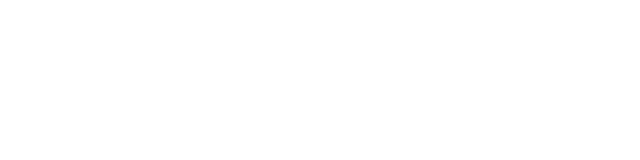
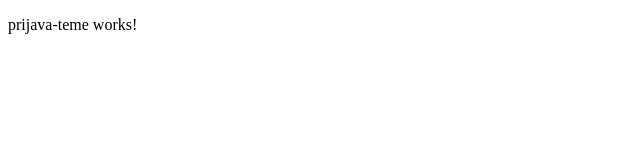
Before and after one commit to IvanaaVasic/MasterPrijava, an Angular app: page /prijava in a window 1280 px wide. Before the commit this address led to /. Shown: the top 160 px of the page, without its empty margins (0-640 px from the left). Built offline with nearby package versions, Linux system fonts and the light colour scheme.

Commit message:
Komponenta prijava teme

```diff
--- a/src/app/app-routing.module.ts
+++ b/src/app/app-routing.module.ts
@@ -1,10 +1,12 @@
 import { NgModule } from '@angular/core';
 import { RouterModule, Routes } from '@angular/router';
 import { LoginComponent } from './login/login.component';
+import { PrijavaTemeComponent } from './prijava-teme/prijava-teme.component';
 
 const routes: Routes = [
   {path: '', component: LoginComponent},
-  {path: 'login', component: LoginComponent}
+  {path: 'login', component: LoginComponent},
+  {path: 'prijava', component: PrijavaTemeComponent}
 
 ];
 
--- a/src/app/app.module.ts
+++ b/src/app/app.module.ts
@@ -5,11 +5,13 @@
 import { AppRoutingModule } from './app-routing.module';
 import { AppComponent } from './app.component';
 import { LoginComponent } from './login/login.component';
+import { PrijavaTemeComponent } from './prijava-teme/prijava-teme.component';
 
 @NgModule({
   declarations: [
     AppComponent,
-    LoginComponent
+    LoginComponent,
+    PrijavaTemeComponent
   ],
   imports: [
     BrowserModule,
--- a/src/app/login/login.component.css
+++ b/src/app/login/login.component.css
@@ -1,7 +1,9 @@
 body {
+  margin: 0 auto;
   display: flex;
   flex-direction: column;
   align-items: center;
+  background-color: #fcfbfe;
 }
 
 .logoETF {
--- /dev/null
+++ b/src/app/prijava-teme/prijava-teme.component.html
@@ -0,0 +1 @@
+<p>prijava-teme works!</p>
--- /dev/null
+++ b/src/app/prijava-teme/prijava-teme.component.ts
@@ -0,0 +1,15 @@
+import { Component, OnInit } from '@angular/core';
+
+@Component({
+  selector: 'app-prijava-teme',
+  templateUrl: './prijava-teme.component.html',
+  styleUrls: ['./prijava-teme.component.css']
+})
+export class PrijavaTemeComponent implements OnInit {
+
+  constructor() { }
+
+  ngOnInit(): void {
+  }
+
+}
```
Also changed, not shown: src/app/prijava-teme/prijava-teme.component.css (added), 1 other file (tests, documents, lock files or other folders).
